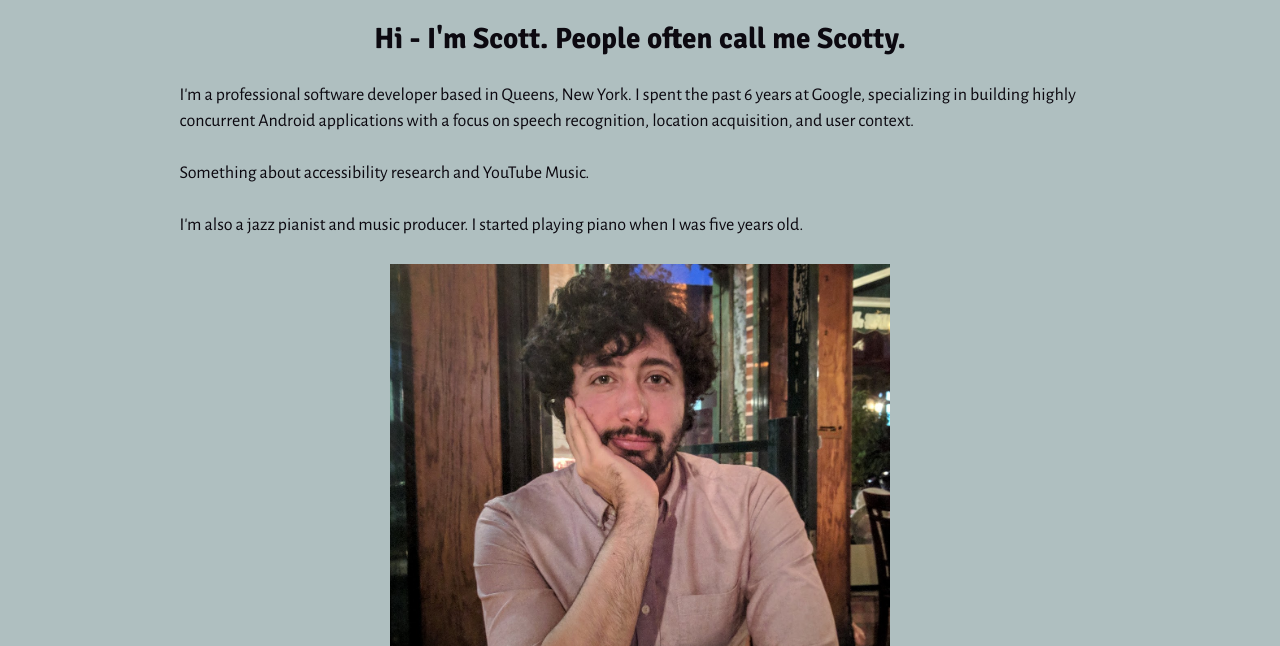
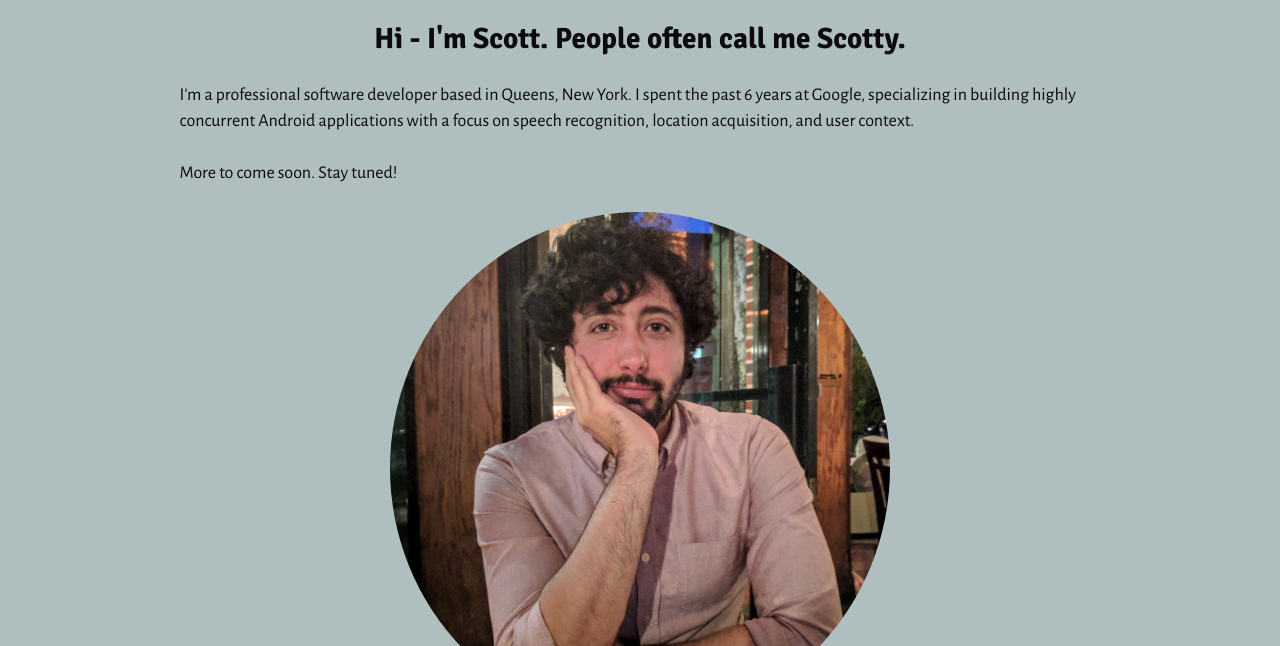
Before and after one commit to scooternew/scooternew, a Gatsby site: page / in a window 1280 px wide. Shown: the part 154-800 px from the top of the page. Built offline with nearby package versions, Linux system fonts and the light colour scheme; Gatsby itself is replaced by a stand-in of ours; a web font is replaced by a local one.

Commit message:
Update text and round selfie image.

```diff
--- a/src/components/image.js
+++ b/src/components/image.js
@@ -26,7 +26,7 @@ const Image = () => {
     }
   `)
 
-  return <Img fluid={data.placeholderImage.childImageSharp.fluid} />
+  return <Img style={{borderRadius: `100%`}} fluid={data.placeholderImage.childImageSharp.fluid} />
 }
 
 export default Image
--- a/src/pages/index.js
+++ b/src/pages/index.js
@@ -13,8 +13,7 @@ const IndexPage = () => (
         in building highly concurrent Android applications with a focus on speech recognition, location acquisition,
         and user context.
     </p>
-    <p>Something about accessibility research and YouTube Music.</p>
-    <p>I'm also a jazz pianist and music producer. I started playing piano when I was five years old.</p>
+    <p>More to come soon. Stay tuned!</p>
     <div style={{ maxWidth: `500px`, marginBottom: `1.45rem`, margin: `0 auto`}}>
       <Image />
     </div>
```
